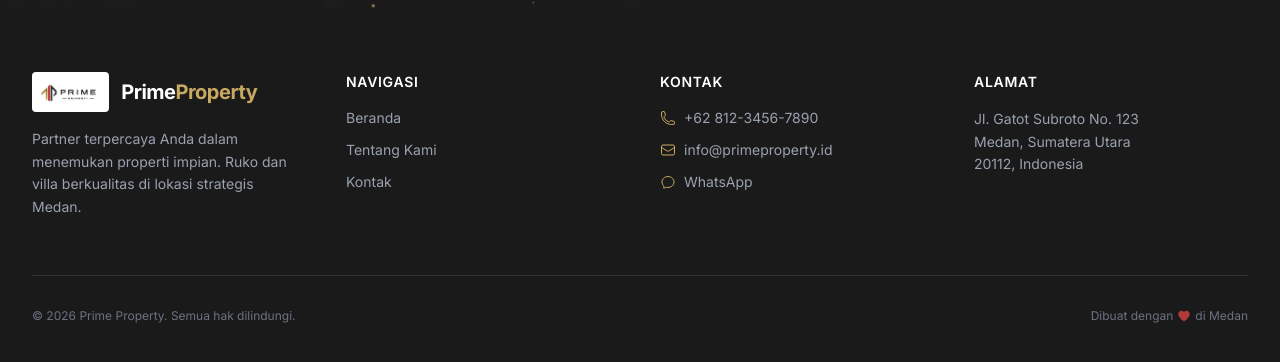
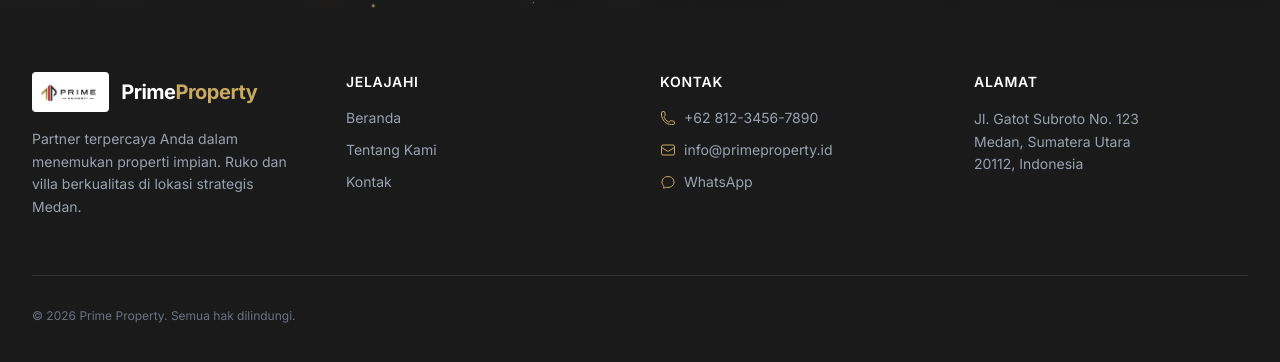
Before and after one commit to mikmalramadan/prime-property, a Next.js app: page / in a window 1280 px wide. Shown: the part 2508-2870 px from the top of the page. Built offline with nearby package versions, Linux system fonts and the light colour scheme; no server answers; the database is empty.

Commit message:
style(ui): rename footer navigation heading to Jelajahi and remove made-with-love text

```diff
--- a/src/components/layout/PublicFooter.tsx
+++ b/src/components/layout/PublicFooter.tsx
@@ -31,7 +31,7 @@ export function PublicFooter() {
           {/* Navigation */}
           <div>
             <h3 className="text-white font-semibold text-sm uppercase tracking-wider mb-4">
-              Navigasi
+              Jelajahi
             </h3>
             <ul className="space-y-3 text-sm">
               <li>
@@ -104,13 +104,7 @@ export function PublicFooter() {
           <p className="text-xs text-gray-500">
             &copy; {currentYear} Prime Property. Semua hak dilindungi.
           </p>
-          <div className="flex items-center gap-1 text-xs text-gray-500">
-            <span>Dibuat dengan</span>
-            <svg className="w-3.5 h-3.5 text-brand-red" fill="currentColor" viewBox="0 0 24 24">
-              <path d="M11.645 20.91l-.007-.003-.022-.012a15.247 15.247 0 01-.383-.218 25.18 25.18 0 01-4.244-3.17C4.688 15.36 2.25 12.174 2.25 8.25 2.25 5.322 4.714 3 7.688 3A5.5 5.5 0 0112 5.052 5.5 5.5 0 0116.313 3c2.973 0 5.437 2.322 5.437 5.25 0 3.925-2.438 7.111-4.739 9.256a25.175 25.175 0 01-4.244 3.17 15.247 15.247 0 01-.383.219l-.022.012-.007.004-.003.001a.752.752 0 01-.704 0l-.003-.001z" />
-            </svg>
-            <span>di Medan</span>
-          </div>
+
         </div>
       </div>
     </footer>
```
